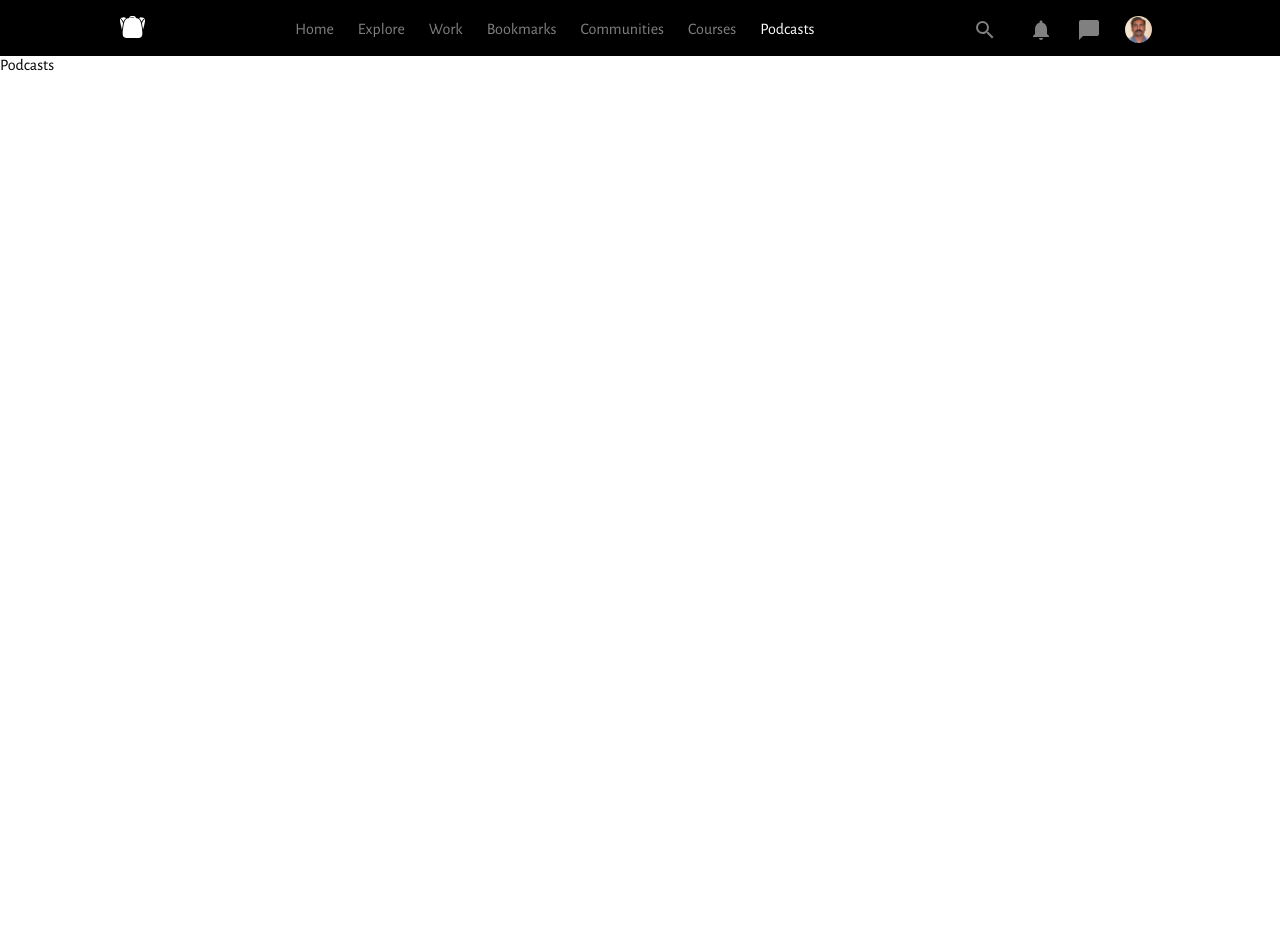
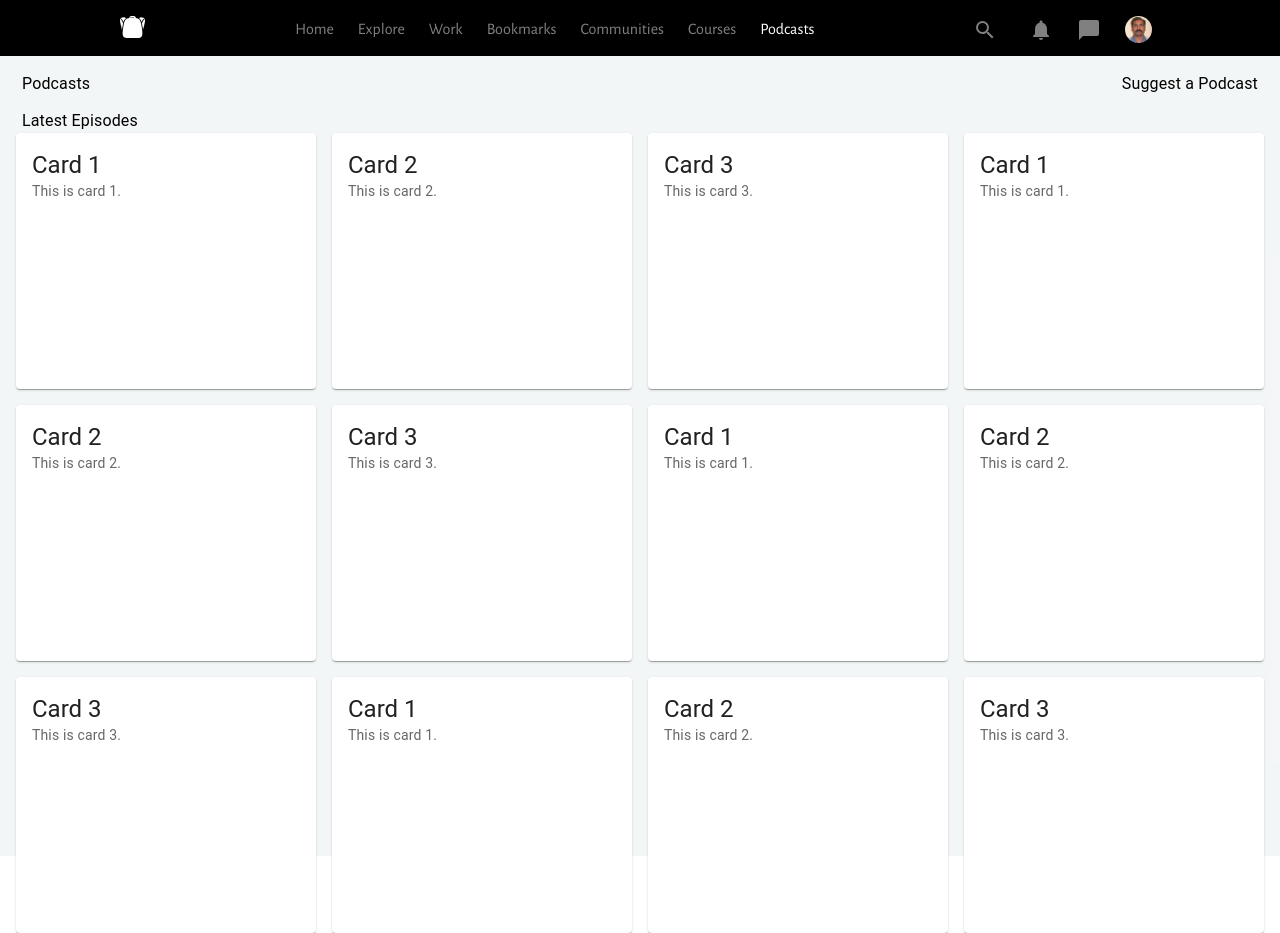
Before and after one commit to AsutoshAcharya/Showcase-2023-client, a React (Vite) app: page /podcasts in a window 1280 px wide. Before the commit the page ends 800 px from the top, so only its background shows below. Built offline with nearby package versions, Linux system fonts and the light colour scheme.

Commit message:
podcast completed

```diff
--- a/src/Pages/Podcasts/Podcasts.jsx
+++ b/src/Pages/Podcasts/Podcasts.jsx
@@ -1,8 +1,50 @@
 import React from 'react'
+import { Box,Typography,Stack,Grid, Card, CardContent, } from '@mui/material';
+
+
 
 const Podcasts = () => {
+  const cards = [
+  { title: 'Card 1', description: 'This is card 1.' },
+  { title: 'Card 2', description: 'This is card 2.' },
+  { title: 'Card 3', description: 'This is card 3.' },
+   { title: 'Card 1', description: 'This is card 1.' },
+  { title: 'Card 2', description: 'This is card 2.' },
+  { title: 'Card 3', description: 'This is card 3.' },
+    { title: 'Card 1', description: 'This is card 1.' },
+  { title: 'Card 2', description: 'This is card 2.' },
+  { title: 'Card 3', description: 'This is card 3.' },
+   { title: 'Card 1', description: 'This is card 1.' },
+  { title: 'Card 2', description: 'This is card 2.' },
+  { title: 'Card 3', description: 'This is card 3.' },
+
+];
   return (
-    <div>Podcasts</div>
+    <Box sx={{width:'100%', height:'100%', padding:'1rem', background:'rgba(236, 240, 241,.6)'}}>
+      <Stack sx={{width:'100%', justifyContent:'space-between', alignItems:'center', padding:' 0 6px'}} direction="row">
+        <Box><Typography>Podcasts</Typography></Box>
+        <Box><Typography>Suggest a Podcast</Typography></Box>
+      </Stack>
+      <Box>
+        <Typography sx={{paddingLeft:'6px', mt:'.8rem'}}>Latest Episodes</Typography>
+      </Box>
+    <Grid container spacing={2}>
+      {cards.map((card, index) => (
+        <Grid item xs={12} sm={6} md={3} key={index}>
+          <Card sx={{height:'16rem'}}>
+            <CardContent>
+              <Typography variant="h5" component="div">
+                {card.title}
+              </Typography>
+              <Typography variant="body2" color="text.secondary">
+                {card.description}
+              </Typography>
+            </CardContent>
+          </Card>
+        </Grid>
+      ))}
+    </Grid>
+    </Box>
   )
 }
 
```
